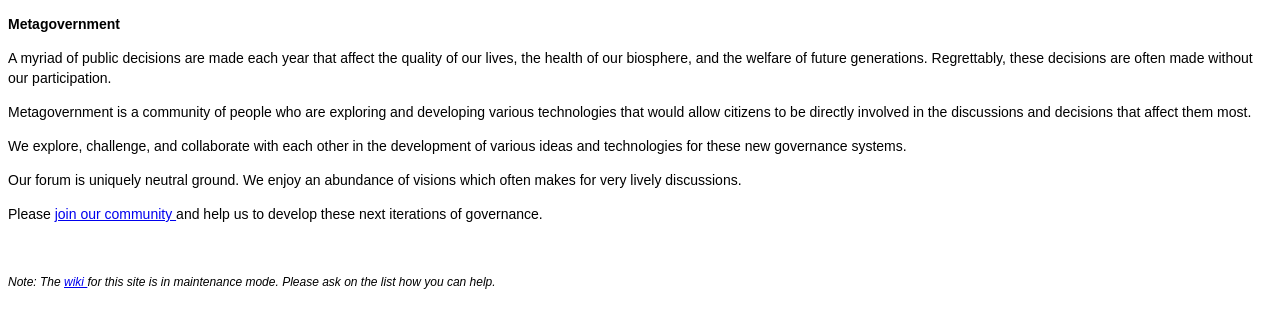
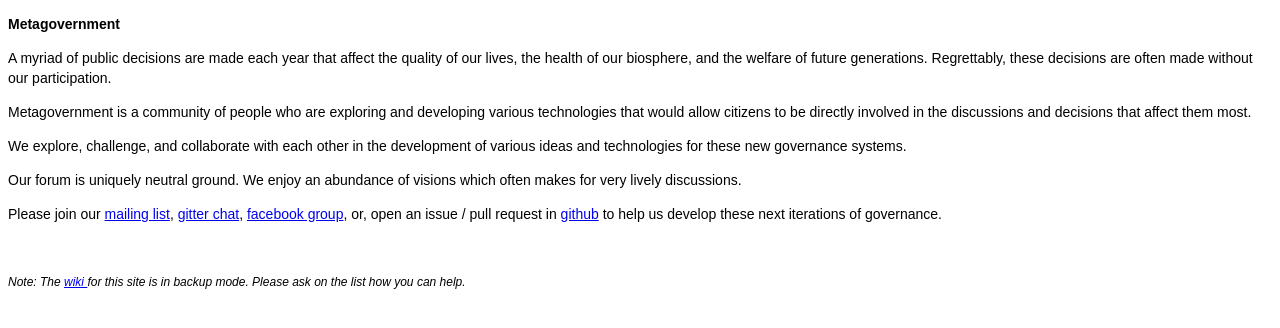
Before and after one commit to Metagovernment/metagovernment.github.io, a plain HTML site: page index.html in a window 1280 px wide. Drawn offline with Linux system fonts and the light colour scheme.

Commit message:
Update index.html
Fix and add current links

```diff
--- a/index.html
+++ b/index.html
@@ -36,21 +36,23 @@
       visions which often makes for very lively discussions.
     </p>
     <p>
-      Please
-      <a href="http://metagovernment.org/mailman/listinfo/start_metagovernment.org">
-        join our community
-      </a>
-      and help us to develop these next iterations of governance.
+      Please join our
+      <a href="https://www.freelists.org/list/metagovernment">mailing list</a>,
+      <a href="https://gitter.im/Metagovernment/Community">gitter chat</a>,
+      <a href="https://www.facebook.com/groups/32355323423/">facebook group</a>,
+      or, open an issue / pull request in
+      <a href="https://github.com/Metagovernment">github</a>
+      to help us develop these next iterations of governance.
     </p>
     <p>
       &nbsp;
     </p>
     <p class="by">
       Note: The
-      <a href="http://metagovernment.org/wiki/Main_Page">
+      <a href="https://github.com/Metagovernment/metagovernment.github.io/issues/1#issuecomment-474102002">
         wiki
       </a>
-      for this site is in maintenance mode. Please ask on the
+      for this site is in backup mode. Please ask on the
       list how you can help.
     </p>
   </body>
```
